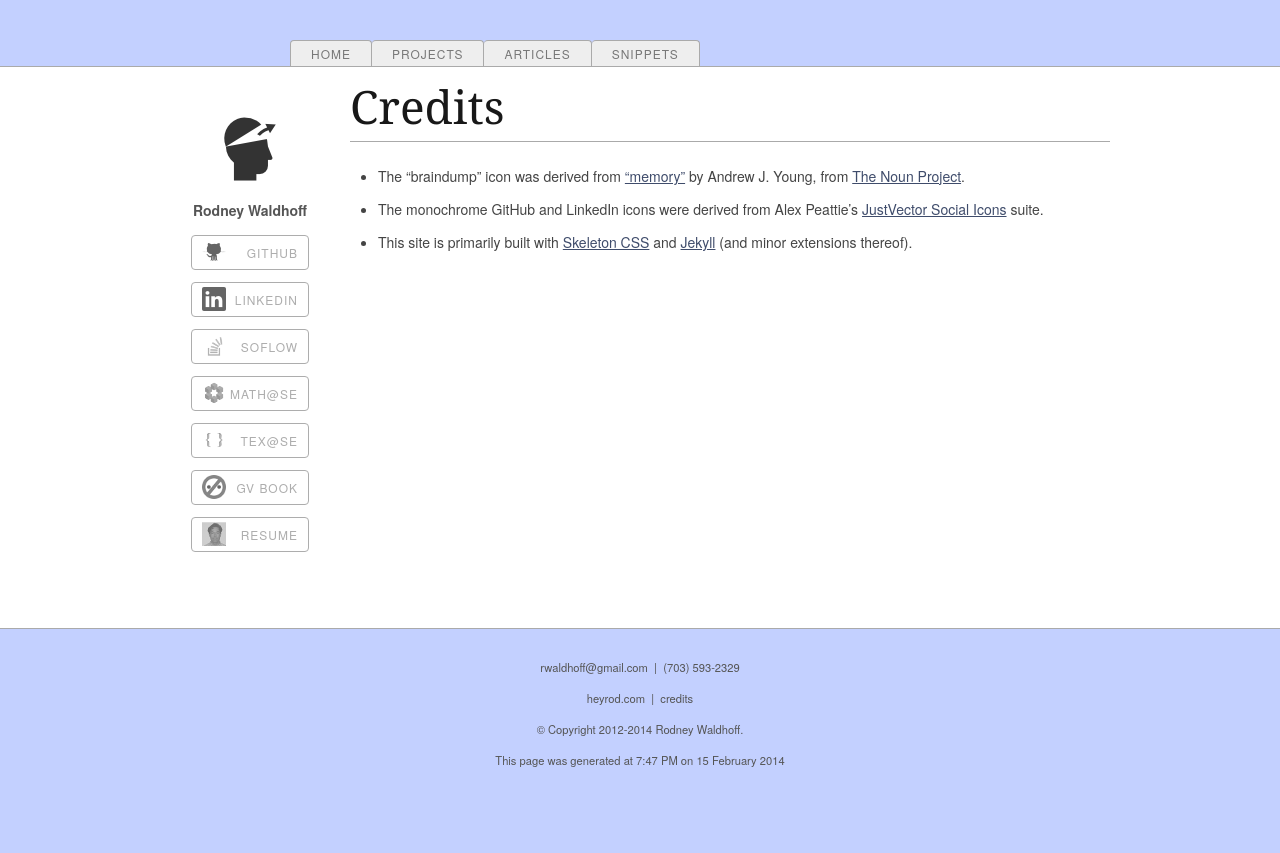
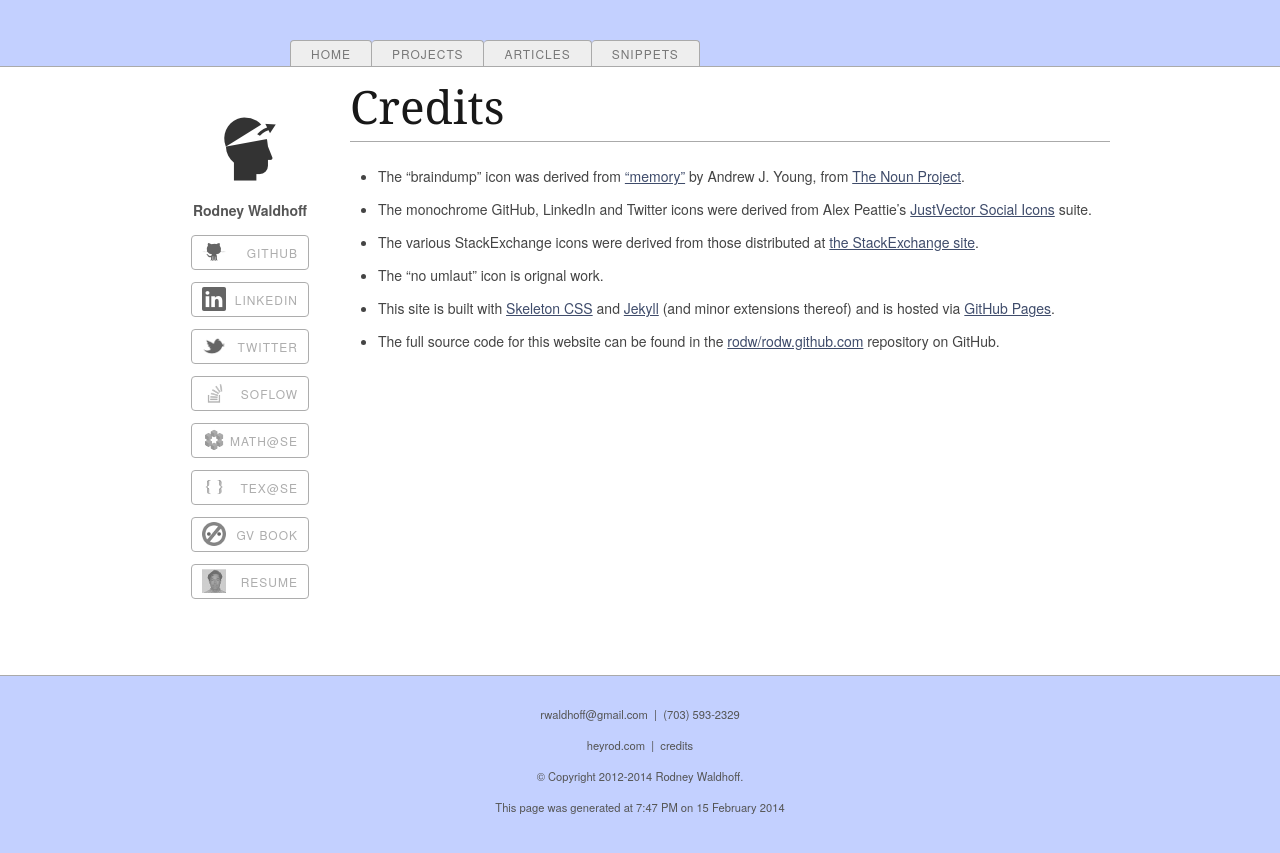
Before and after one commit to rodw/rodw.github.com, a Jekyll site: the page built from page/colophon.md, in a window 1280 px wide. Shown: the top 853 px of the page. Built offline with Jekyll 4.4.1, drawn with Linux system fonts in a browser that asks for light colours; Markdown is read by kramdown in place of the engine named in the settings.

Commit message:
add twitter link; update credits

```diff
--- a/_layouts/layout.html
+++ b/_layouts/layout.html
@@ -75,6 +75,7 @@
         <ul class="mtop">
           <li><a class="flatbutton" title="github.com/rodw" href="https://github.com/rodw"><img style="vertical-align:middle; float:left;" src="/img/octocat-24x24.png" height="24" width="24"><span class="float-right">GitHub</span></a></li>
           <li><a class="flatbutton" title="Rod @ LinkedIn" href="http://www.linkedin.com/in/rwald"><img style="vertical-align:middle; float:left;" src="/img/linkedin-24x24.png" height="24" width="24"><span class="float-right">LinkedIn</span></a></a></li>
+          <li><a class="flatbutton" title="Rod @ Twitter" href="https://twitter.com/RodWaldhoff"><img style="vertical-align:middle; float:left;" src="/img/twitter-24x24.png" height="24" width="24"><span class="float-right">Twitter</span></a></a></li>
           <li><a class="flatbutton" title="Rod @ StackOverflow" href="http://stackoverflow.com/users/1225825/rod"><img style="vertical-align:middle; float:left;" src="/img/stackoverflow-24x24.png" height="24" width="24"><span class="float-right">SOflow</span></a></a></li>
           <li><a class="flatbutton" title="Rod @ Math.StackExchange" href="http://math.stackexchange.com/users/116929/rod"><img style="vertical-align:middle; float:left;" src="/img/math-stackexchange-24x24.png" height="24" width="24"><span class="float-right">Math@SE</span></a></a></li>
           <li><a class="flatbutton" title="Rod @ TeX.StackExchange" href="http://tex.stackexchange.com/users/37896/rod"><img style="vertical-align:middle; float:left;" src="/img/tex-stackexchange-24x24.png" height="24" width="24"><span class="float-right">TeX@SE</span></a></a></li>
--- a/page/colophon.md
+++ b/page/colophon.md
@@ -5,6 +5,12 @@ title: Credits
 
 * The "braindump" icon was derived from ["memory"](http://thenounproject.com/noun/memory/) by Andrew J. Young, from [The Noun Project](http://www.thenounproject.com/).
 
-* The monochrome GitHub and LinkedIn icons were derived from Alex Peattie's [JustVector Social Icons](http://www.alexpeattie.com/projects/justvector_icons) suite.
+* The monochrome GitHub, LinkedIn and Twitter icons were derived from Alex Peattie's [JustVector Social Icons](http://www.alexpeattie.com/projects/justvector_icons) suite.
 
-* This site is primarily built with [Skeleton CSS](http://www.getskeleton.com/) and [Jekyll](https://github.com/mojombo/jekyll/) (and minor extensions thereof).
+* The various StackExchange icons were derived from those distributed at [the StackExchange site](http://stackexchange.com/about/logos).
+
+* The "no umlaut" icon is orignal work.
+
+* This site is built with [Skeleton CSS](http://www.getskeleton.com/) and [Jekyll](https://github.com/mojombo/jekyll/) (and minor extensions thereof) and is hosted via&nbsp;[GitHub&nbsp;Pages](http://pages.github.com/).
+
+* The full source code for this website can be found in the [rodw/rodw.github.com](https://github.com/rodw/rodw.github.com) repository on GitHub.
```
Also changed, not shown: img/twitter-24x24.png (added).
